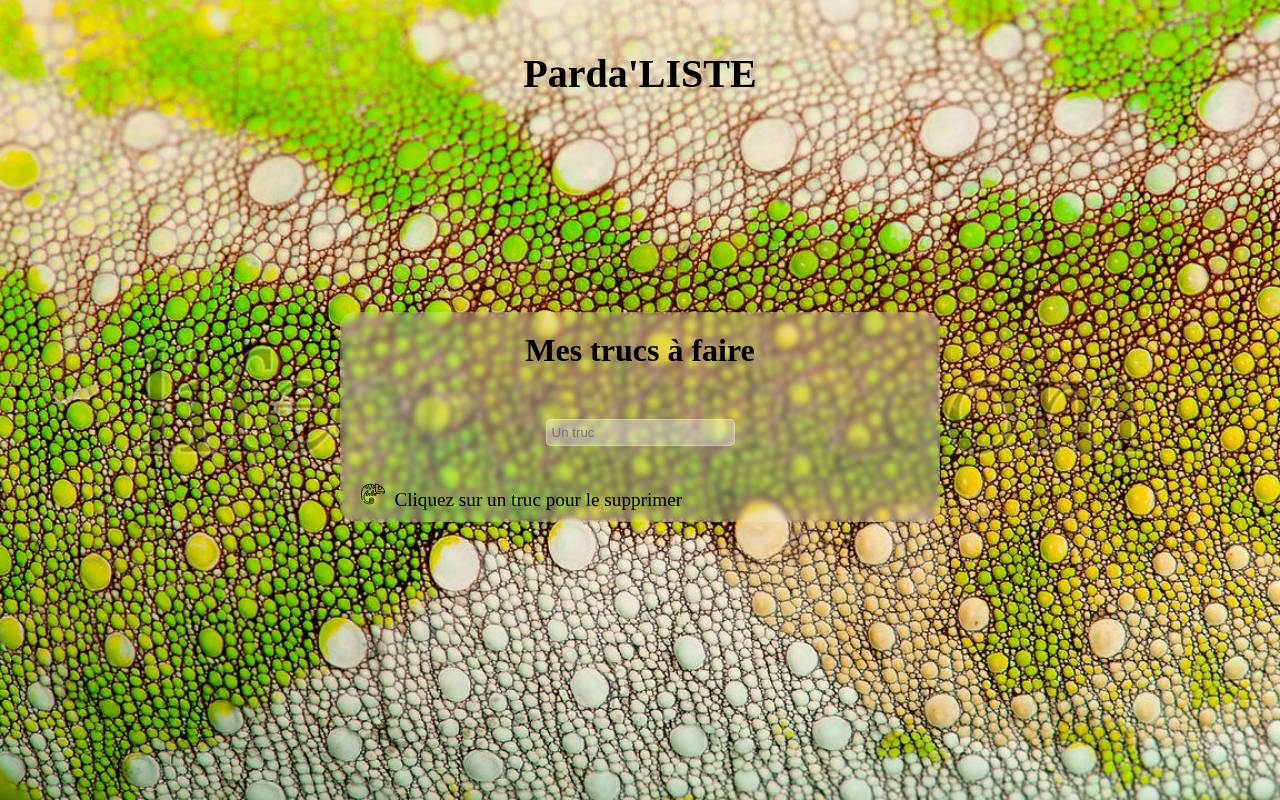
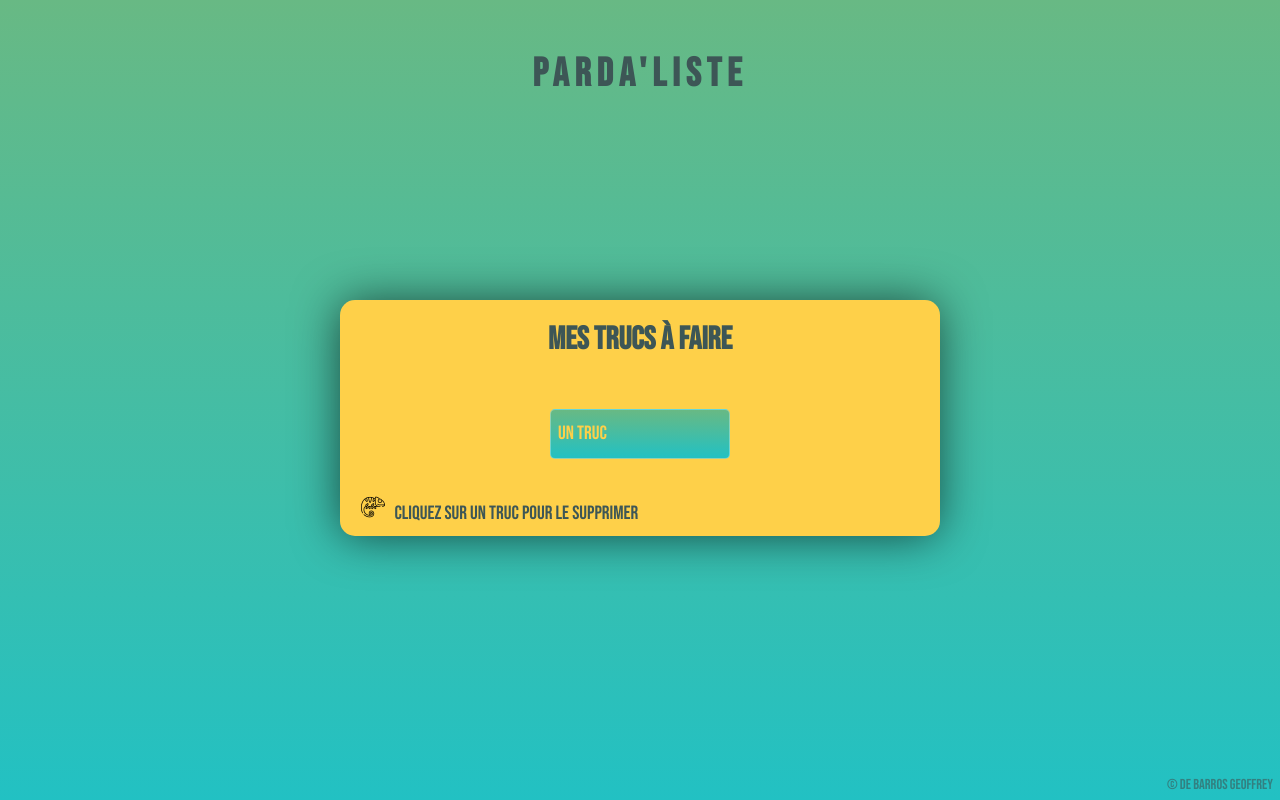
Before and after one commit to GeoffreyDEBARROS/ToDo-List, a plain HTML site: page index.html in a window 1280 px wide. Drawn offline with Linux system fonts and the light colour scheme.

Commit message:
Quelques finition CSS et animation titre JS

```diff
--- a/index.html
+++ b/index.html
@@ -11,7 +11,7 @@
 <body>
 
     <header>
-        <h1>Parda'<span id="liste">LISTE</span></h1>
+        <h1><span id="parda">Parda'</span><span id="liste">LISTE</span></h1>
     </header>
 
     <div class="main">
@@ -24,6 +24,7 @@
         </div>
     </div>
 
+    <p id="copy"> &#169; DE BARROS Geoffrey	</p>
 
     <script src="./index.js"></script>
 
--- a/index.js
+++ b/index.js
@@ -32,3 +32,13 @@ list.addEventListener("click", (e) => {
   }
   storeList();
 });
+
+// Animation
+
+window.addEventListener("load", () => {
+  liste.style.opacity = 1;
+  liste.style.letterSpacing = "6px";
+});
+window.addEventListener("load", () => {
+  parda.style.opacity = 1;
+});
--- a/style.css
+++ b/style.css
@@ -1,17 +1,30 @@
+@import url('https://fonts.googleapis.com/css2?family=Bebas+Neue&display=swap');
 * {
     margin: 0;
     padding: 0;
     box-sizing: border-box;
     list-style: none;
+    font-family: 'Bebas Neue', cursive;
 }
 body {
     height: 100vh;
-    background: url(./assets/img/bg.jpg) center/cover;
+    background: linear-gradient(0deg, rgba(34,193,195,1) 0%, rgba(104,185,132,1) 100%);
 }
 h1 {
     font-size: 2.5rem;
     text-align: center;
     padding-top: 50px;
+    letter-spacing: 6px;
+    color: #3D5656;
+}
+#parda {
+    opacity: 0;
+    transition: 1s;
+}
+#liste {
+    opacity: 0;
+    letter-spacing: 100px;
+    transition: 1s;
 }
 .main {
     height: 80vh;
@@ -24,21 +37,36 @@ h1 {
     display: flex;
     align-items: center;
     flex-direction: column;
-    background: rgba(255, 255, 255, 0.254);
-    backdrop-filter: blur(3px);
+    background: #FED049;
     border-radius: 15px;
+    box-shadow: -1px 1px 47px -2px rgba(0,0,0,0.65);
+    -webkit-box-shadow: -1px 1px 47px -2px rgba(0,0,0,0.65);
+    -moz-box-shadow: -1px 1px 47px -2px rgba(0,0,0,0.65);
 }
 h3 {
     padding: 20px 0 50px 0;
     font-size: 2rem;
+    color: #3D5656;
 }
 input {
     margin: 0 0 25px 0;
-    background: rgba(255, 255, 255, 0.361);
+    background: linear-gradient(0deg, rgba(34,193,195,1) 0%, rgba(104,185,132,1) 100%);
+    height: 50px;
+    width: 180px;
     outline: none;
     border: 1px solid rgba(255, 255, 255, 0.313);
     border-radius: 5px;
-    padding: 5px;
+    padding: 7px;
+    color: #FED049;
+    font-size: 1.2rem;
+    transition: 0.5s;
+}
+input:focus{
+    border: 3px solid #3D5656;
+}
+input::placeholder{
+    color: #FED049;
+    font-size: 1.2rem;
 }
 ul {
     width: 100%;
@@ -50,6 +78,7 @@ ul li {
     position: relative;
     font-size: 1.2rem;
     cursor: pointer;
+    color: #3D5656;
 }
 ul li:before {
     content: url('./assets/img/chameleon.png');
@@ -64,15 +93,24 @@ ul li:hover:after {
     padding: 10px;
     font-size: 1rem;
     font-style: italic;
-    color: rgb(99, 230, 125);
+    color: #68B984;
     animation: pseudoClassAnim 0.7s forwards;
 }
 li.checked:before {
     content: url(./assets/img/icons8-done-32.png);
-
+}
+li.checked:hover:after {
+    content: "(supprimer)";
 }
 @keyframes pseudoClassAnim {
     to {
       opacity: 1;
     }
-  }
+}
+#copy {
+    right: 7px;
+    bottom: 7px;
+    position: absolute;
+    font-size: 0.9rem;
+    color: #3d56569a;
+}
```
